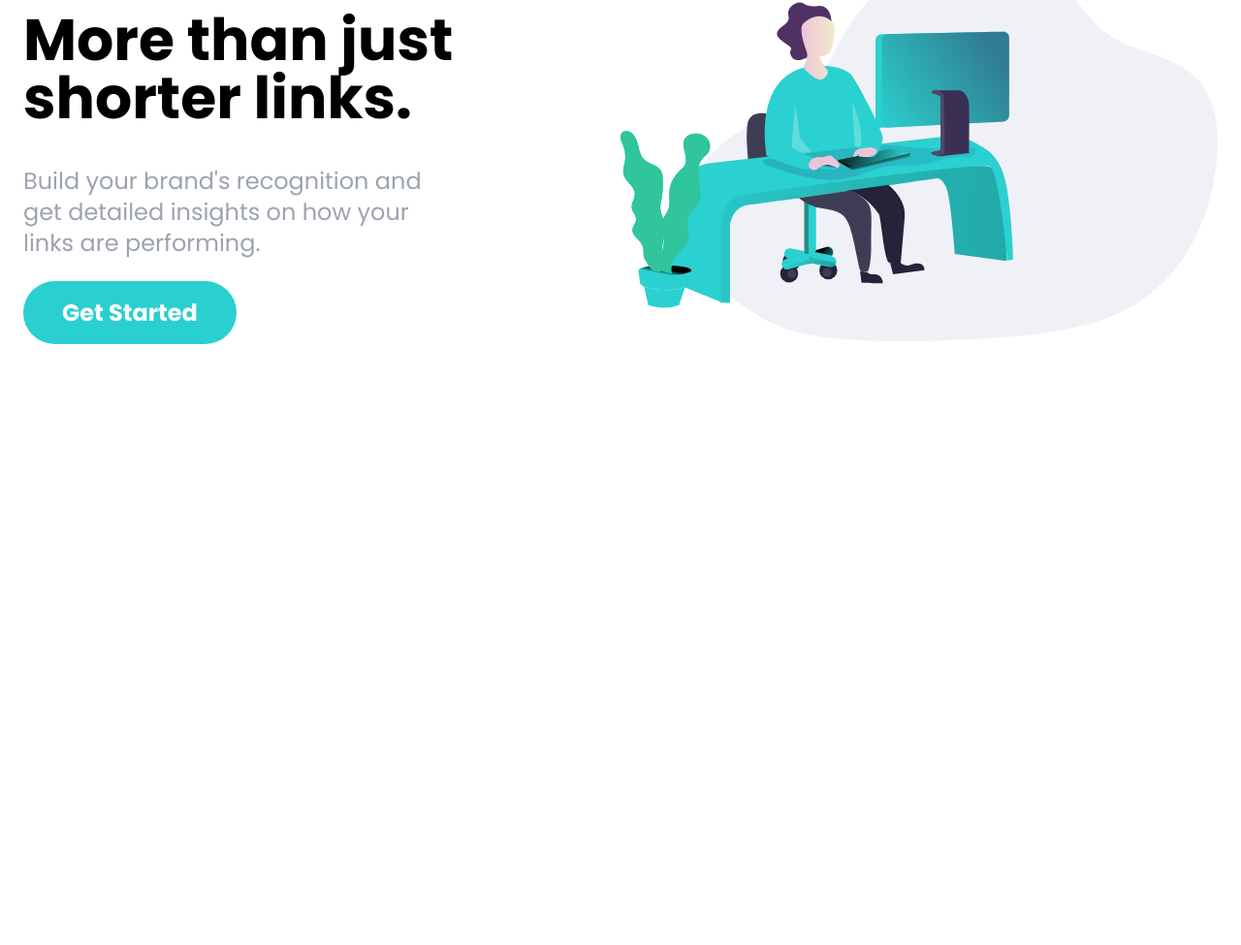
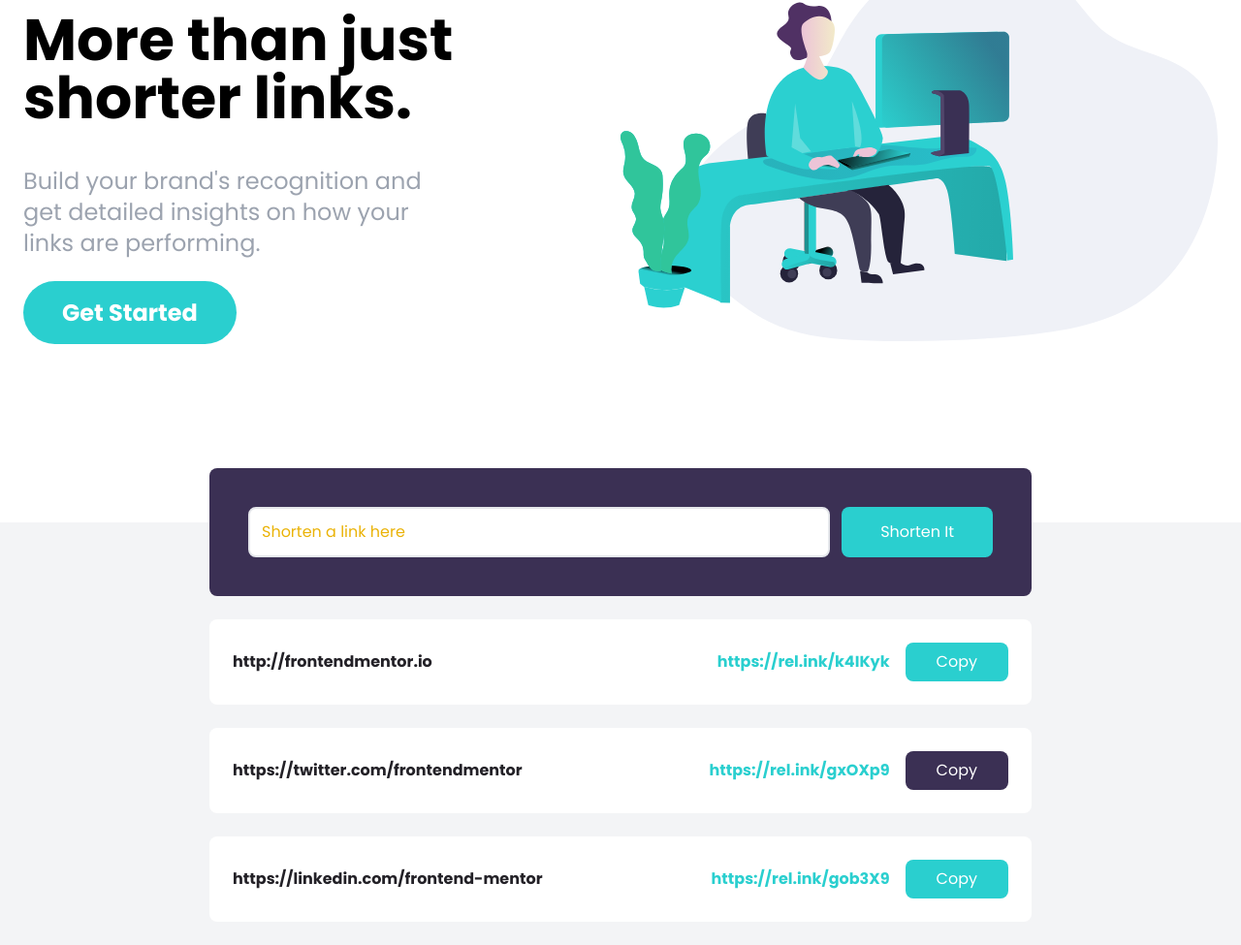
Before and after one commit to huntersteffner/Short-Links-Site, a website: page index.html in a window 1280 px wide. Shown: the part 173-1148 px from the top of the page at 97% size. Before the commit the page ends 800 px from the top, so only its background shows below. Drawn offline with Linux system fonts and the light colour scheme.

Commit message:
Added links

```diff
--- a/index.html
+++ b/index.html
@@ -88,5 +88,68 @@
         </div>
       </div>
     </section>
+    <!-- Shorten Section -->
+    <section id="shorten" class="relative bg-gray-100">
+      <!-- Shorten container -->
+      <div class="max-w-4xl mx-auto p-6 space-y-6">
+        <!-- Form -->
+        <form
+          id="link-form"
+          class="relative flex flex-col w-full p-10 -mt-20 space-y-4 bg-darkViolet rounded-lg md:flex-row md:space-y-0 md:space-x-3"
+        >
+          <input
+            type="text"
+            class="flex-1 p-3 border-2 rounded-lg placeholder-yellow-500 focus:outline-none"
+            placeholder="Shorten a link here"
+            id="link-input"
+          />
+          <button class="px-10 py-3 text-white bg-cyan rounded-lg hover:bg-cyanLight focus:outline-none md:py-2">
+            Shorten It
+          </button>
+        </form>
+        <!-- Link 1 -->
+        <div class="flex flex-col items-center justify-between w-full p-6 bg-white rounded-lg md:flex-row">
+            <p class="font-bold text-center text-veryDarkViolet md:text-left">
+                http://frontendmentor.io
+            </p>
+            <div class="flex flex-col items-center justify-end flex-1 space-x-4 space-y-2 md:flex-row md:space-y-0">
+                <div class="font-bold text-cyan">
+                    https://rel.ink/k4IKyk
+                </div>
+                <button class="p-2 px-8 text-white bg-cyan rounded-lg hover:opacity-70 focus outline-none">
+                    Copy
+                </button>
+            </div>
+        </div>
+        <!-- Link 2 -->
+        <div class="flex flex-col items-center justify-between w-full p-6 bg-white rounded-lg md:flex-row">
+            <p class="font-bold text-center text-veryDarkViolet md:text-left">
+                https://twitter.com/frontendmentor
+            </p>
+            <div class="flex flex-col items-center justify-end flex-1 space-x-4 space-y-2 md:flex-row md:space-y-0">
+                <div class="font-bold text-cyan">
+                    https://rel.ink/gxOXp9
+                </div>
+                <button class="p-2 px-8 text-white bg-darkViolet rounded-lg hover:opacity-70 focus outline-none">
+                    Copy
+                </button>
+            </div>
+        </div>
+        <!-- Link 3 -->
+        <div class="flex flex-col items-center justify-between w-full p-6 bg-white rounded-lg md:flex-row">
+            <p class="font-bold text-center text-veryDarkViolet md:text-left">
+                https://linkedin.com/frontend-mentor
+            </p>
+            <div class="flex flex-col items-center justify-end flex-1 space-x-4 space-y-2 md:flex-row md:space-y-0">
+                <div class="font-bold text-cyan">
+                    https://rel.ink/gob3X9
+                </div>
+                <button class="p-2 px-8 text-white bg-cyan rounded-lg hover:opacity-70 focus outline-none">
+                    Copy
+                </button>
+            </div>
+        </div>
+      </div>
+    </section>
   </body>
 </html>
```
Also changed, not shown: css/style.css.
